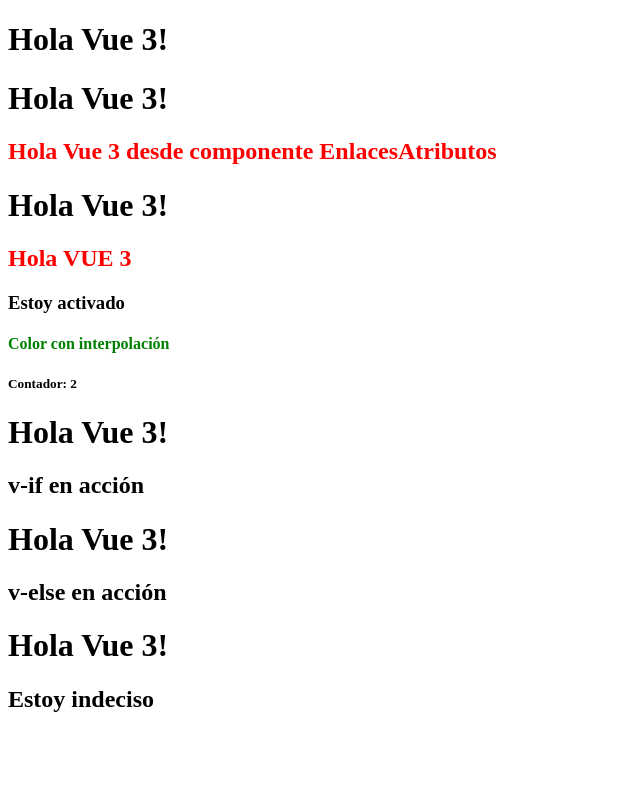
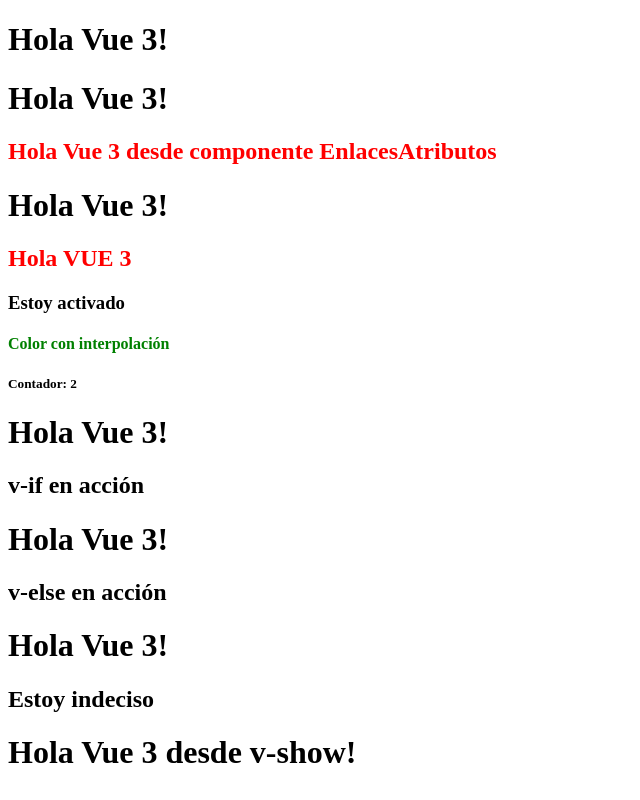
Before and after one commit to NEBULA1978/APUNTESVUE3, a Vue app: page / in a window 1280 px wide. Shown: the whole page, without its empty margins (0-640 px from the left). Built offline with nearby package versions, Linux system fonts and the light colour scheme.

Commit message:
Creo componente de v-show

```diff
--- a/src/App.vue
+++ b/src/App.vue
@@ -7,6 +7,7 @@
   <FirecivasVIF />
   <FirecivasVIELSE />
   <FirecivasVIELSEINDECISO />
+  <Vshow />
 </template>
 
 <script setup>
@@ -16,4 +17,5 @@
 import FirecivasVIELSE from './components/FirecivasVIELSE.vue';
 import FirecivasVIF from './components/FirecivasVIF.vue';
 import FirecivasVIELSEINDECISO from './components/FirecivasVIELSEINDECISO.vue';
+import Vshow from './components/Vshow.vue';
 </script>
--- /dev/null
+++ b/src/components/Vshow.vue
@@ -0,0 +1,15 @@
+<script setup>
+const name = "Vue 3 desde v-show";
+const active = false;
+</script>
+
+<template>
+    <h1>Hola {{ name }}!</h1>
+    <h2 v-show="active">Estoy en true</h2>
+</template>
+
+ <!-- v-show
+
+    La directiva v-show se usa para mostrar o ocultar un elemento de la plantilla.
+    v-show solo cambia la propiedad display CSS del elemento.
+    En términos generales, v-if tiene costos de alternancia más altos mientras que v-show tiene costos de renderización inicial más altos. Así que prefiera v-show si necesita alternar algo con mucha frecuencia, y prefiera v-if si es poco probable que la condición cambie en el tiempo de ejecución. -->
```
